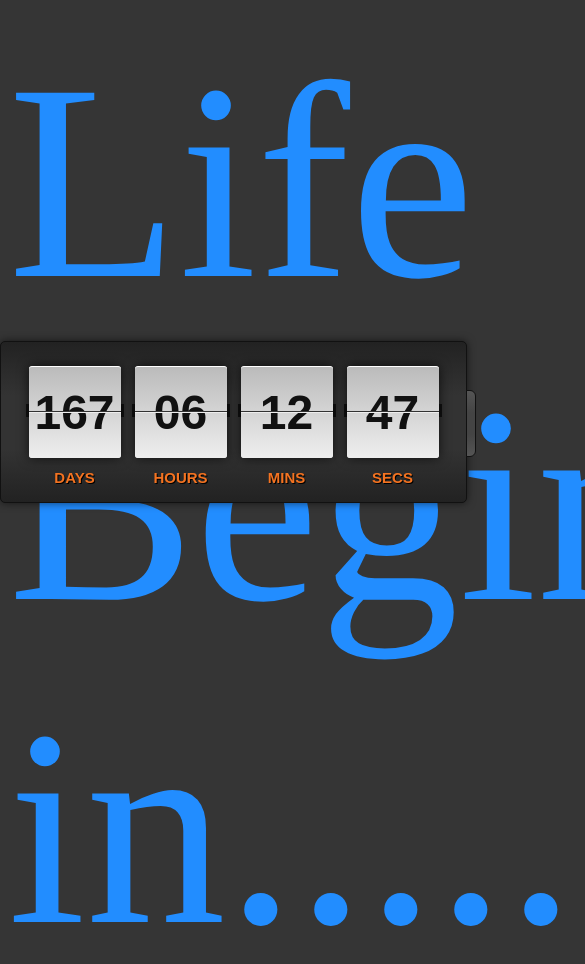
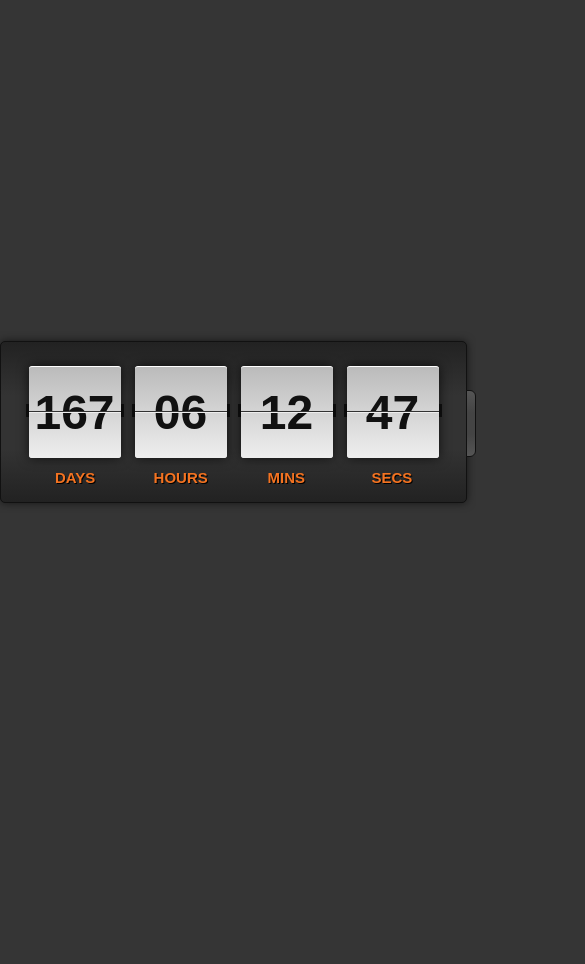
Before and after one commit to sojith/countdown.github.io, a plain HTML site: page index.html in a window 390 px wide. Shown: the top 964 px of the page, 585 px wide, since content can reach past the window. After the commit the page ends 844 px from the top, so only its background shows below. Drawn offline with Linux system fonts and the light colour scheme.

Commit message:
Update index.html

```diff
--- a/index.html
+++ b/index.html
@@ -1,6 +1,6 @@
 <style>
     body{
-/*	    font: normal 13px/20px Arial, Helvetica, sans-serif; word-wrap:break-word;*/
+	    font: normal 13px/20px Arial, Helvetica, sans-serif; word-wrap:break-word;
 	    color: #eee;
 	    background: #353535;
     }
@@ -121,79 +121,6 @@
 	    text-transform: uppercase;
 	    display: inline-block;
     }
-
-    /*countdown timer*/
-
-        #container {
-          width: 50%
-          margin: auto;
-        }
-
-        p {
-          text-align: center;
- /*         font-size: 7em;*/
-          margin: 20px 0 20px 0;
-        }
-
-        a {
-          text-decoration: none;
-          -webkit-transition: all 0.5s;
-          -moz-transition: all 0.5s;
-          transition: all 0.5s;
-        }
-
-        p:nth-child(1) a {
-          font-size: 5.0em;
-          color: #228DFF;
-          font-family: Iceland;
-        }
-
-        p:nth-child(1) a:hover {
-          -webkit-animation: neon1 1.5s ease-in-out infinite alternate;
-          -moz-animation: neon1 1.5s ease-in-out infinite alternate;
-          animation: neon1 1.5s ease-in-out infinite alternate;
-        }
-
-        p a:hover {
-          color: #ffffff;
-        }
-
-        @-webkit-keyframes neon1 {
-          from {
-            text-shadow: 0 0 10px #fff, 0 0 20px #fff, 0 0 30px #fff, 0 0 40px #228DFF, 0 0 70px #228DFF, 0 0 80px #228DFF, 0 0 100px #228DFF, 0 0 150px #228DFF;
-          }
-          to {
-            text-shadow: 0 0 5px #fff, 0 0 10px #fff, 0 0 15px #fff, 0 0 20px #228DFF, 0 0 35px #228DFF, 0 0 40px #228DFF, 0 0 50px #228DFF, 0 0 75px #228DFF;
-          }
-        }
-
-        @-moz-keyframes neon1 {
-          from {
-            text-shadow: 0 0 10px #fff, 0 0 20px #fff, 0 0 30px #fff, 0 0 40px #228DFF, 0 0 70px #228DFF, 0 0 80px #228DFF, 0 0 100px #228DFF, 0 0 150px #228DFF;
-          }
-          to {
-            text-shadow: 0 0 5px #fff, 0 0 10px #fff, 0 0 15px #fff, 0 0 20px #228DFF, 0 0 35px #228DFF, 0 0 40px #228DFF, 0 0 50px #228DFF, 0 0 75px #228DFF;
-          }
-        }
-
-        @keyframes neon1 {
-          from {
-            text-shadow: 0 0 10px #fff, 0 0 20px #fff, 0 0 30px #fff, 0 0 40px #228DFF, 0 0 70px #228DFF, 0 0 80px #228DFF, 0 0 100px #228DFF, 0 0 150px #228DFF;
-          }
-          to {
-            text-shadow: 0 0 5px #fff, 0 0 10px #fff, 0 0 15px #fff, 0 0 20px #228DFF, 0 0 35px #228DFF, 0 0 40px #228DFF, 0 0 50px #228DFF, 0 0 75px #228DFF;
-          }
-        }
-
-        @media (max-width: 650px) {
-          #container {
-            width: 100%;
-          }
-          p {
-            font-size: 3.5em;
-          }
-        }
-
 </style>
 
 <html>
@@ -205,14 +132,6 @@
         <li>Mins</li>
         <li>Secs</li>
       </div>
-    </div>
-
-    <div id="container">
-
-      <p><a href="h">
-        Life Begins in.....
-      </a></p>
-
     </div>
 </html>
 
```
